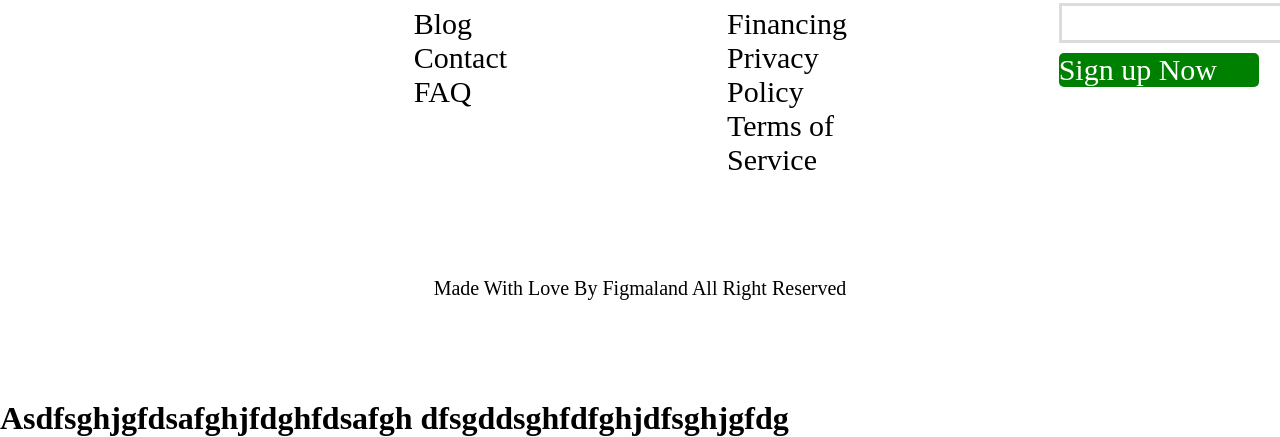
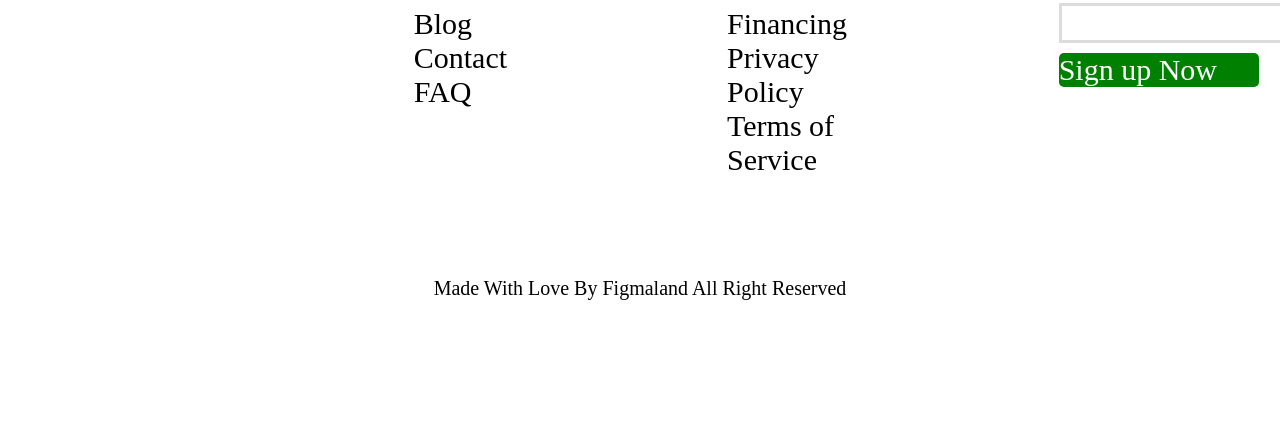
Before and after one commit to murod-erkayev/html_css_learn_project_6, a plain HTML site: page index.html in a window 1280 px wide. Shown: the part 3532-3969 px from the top of the page. After the commit the page ends 3932 px from the top, so only its background shows below. Drawn offline with Linux system fonts and the light colour scheme.

Commit message:
Loyhaga o‘zgartirishlar kiritildi

```diff
--- a/index.html
+++ b/index.html
@@ -214,10 +214,7 @@
     <footer>
         <p>Made With Love By Figmaland All Right Reserved</p>
     </footer>
-    <h1>
-        Asdfsghjgfdsafghjfdghfdsafgh
-        dfsgddsghfdfghjdfsghjgfdg
-    </h1>
+
 </body>
 
 </html>
```
